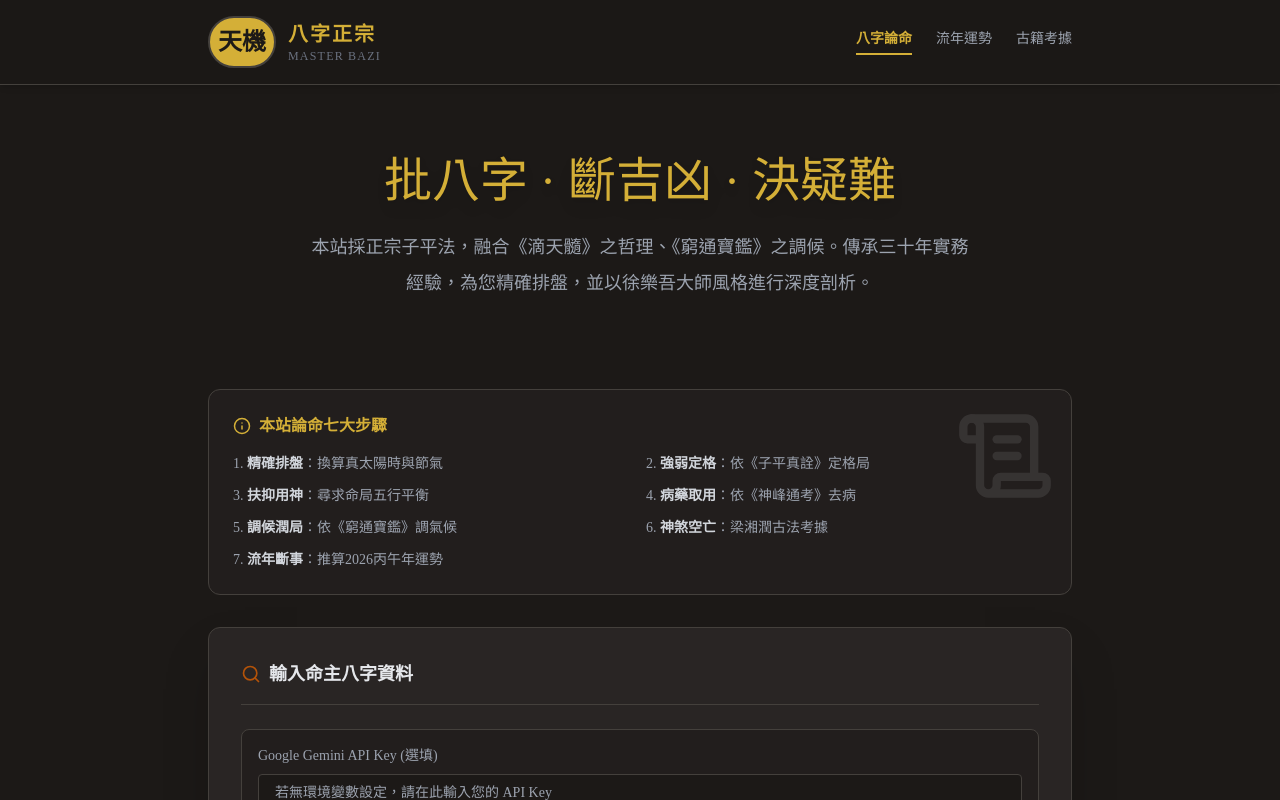
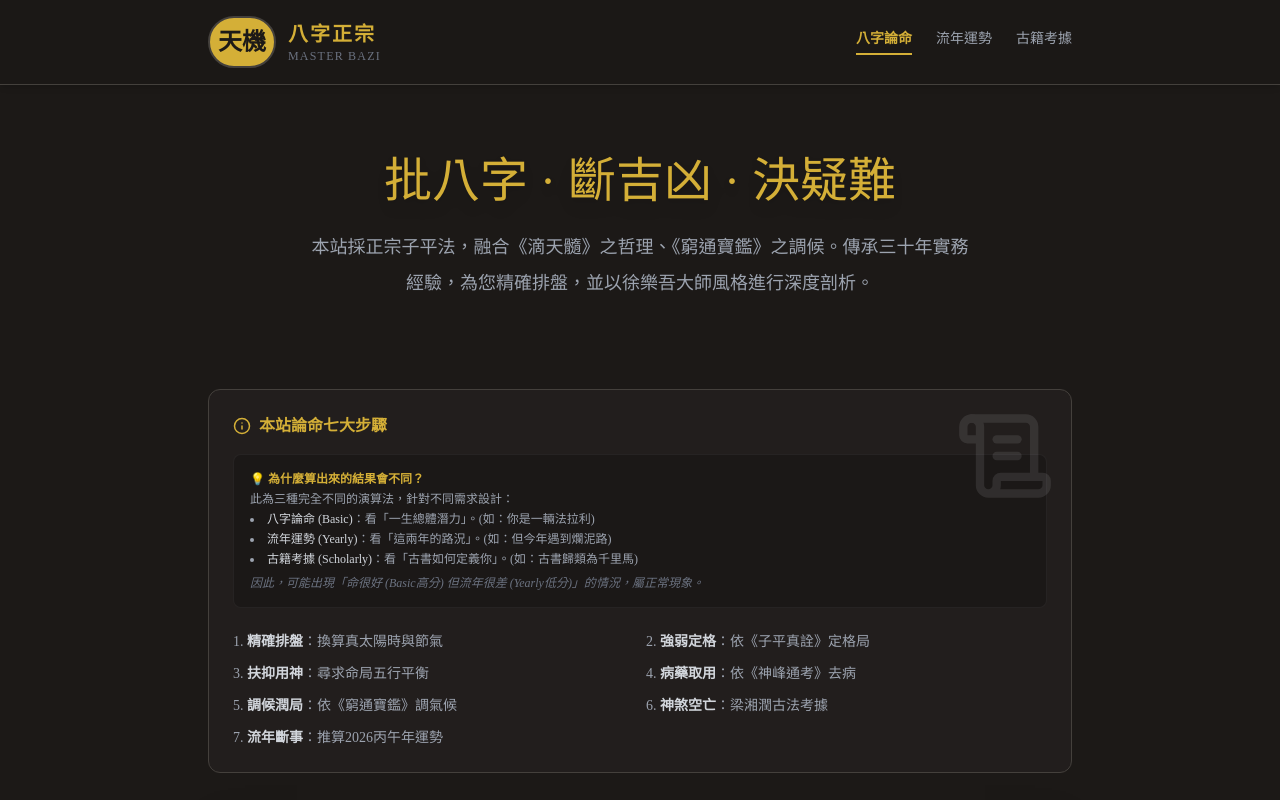
Before and after one commit to michaelbothsieh-crypto/fortune-telling, a React (Vite) app: page / in a window 1280 px wide. Shown: the top 800 px of the page. Built offline with nearby package versions, Linux system fonts and the light colour scheme; a web font is replaced by a local one.

Commit message:
style: Add `whitespace-nowrap` to prevent heading text from wrapping in `ResultDisplay`.

```diff
--- a/src/App.tsx
+++ b/src/App.tsx
@@ -66,6 +66,18 @@ const App: React.FC = () => {
               {mode === AnalysisMode.YEARLY && '流年推算重點'}
               {mode === AnalysisMode.SCHOLARLY && '古法考據流程'}
             </h3>
+
+            <div className="mb-6 p-4 bg-black/20 rounded-lg text-xs text-gray-400 border border-white/5">
+              <span className="text-mystic-gold font-bold block mb-1">💡 為什麼算出來的結果會不同？</span>
+              此為三種完全不同的演算法，針對不同需求設計：
+              <ul className="list-disc list-inside mt-1 space-y-1">
+                <li><span className="text-gray-300">八字論命 (Basic)</span>：看「一生總體潛力」。(如：你是一輛法拉利)</li>
+                <li><span className="text-gray-300">流年運勢 (Yearly)</span>：看「這兩年的路況」。(如：但今年遇到爛泥路)</li>
+                <li><span className="text-gray-300">古籍考據 (Scholarly)</span>：看「古書如何定義你」。(如：古書歸類為千里馬)</li>
+              </ul>
+              <div className="mt-2 text-gray-500 italic">因此，可能出現「命很好 (Basic高分) 但流年很差 (Yearly低分)」的情況，屬正常現象。</div>
+            </div>
+
             <ol className="grid grid-cols-1 md:grid-cols-2 gap-3 text-sm text-gray-400 list-decimal list-inside">
               {mode === AnalysisMode.BASIC && (
                 <>
--- a/src/components/ResultDisplay.tsx
+++ b/src/components/ResultDisplay.tsx
@@ -28,7 +28,7 @@ export const ResultDisplay: React.FC<ResultDisplayProps> = ({ result, mode, onRe
                 <div className="flex flex-col md:flex-row md:items-center justify-between mb-6 relative z-10 gap-4">
                     <div className="flex items-center space-x-2">
                         <ScrollText className="text-mystic-gold" size={24} />
-                        <h3 className="text-xl font-bold text-mystic-gold">八字原局</h3>
+                        <h3 className="text-xl font-bold text-mystic-gold whitespace-nowrap">八字原局</h3>
                     </div>
                     <div className="bg-mystic-900/80 border border-mystic-700 px-4 py-2 rounded-lg text-sm text-gray-300 italic border-l-4 border-l-mystic-accent flex items-center gap-4">
                         <div className="flex-1">
```
